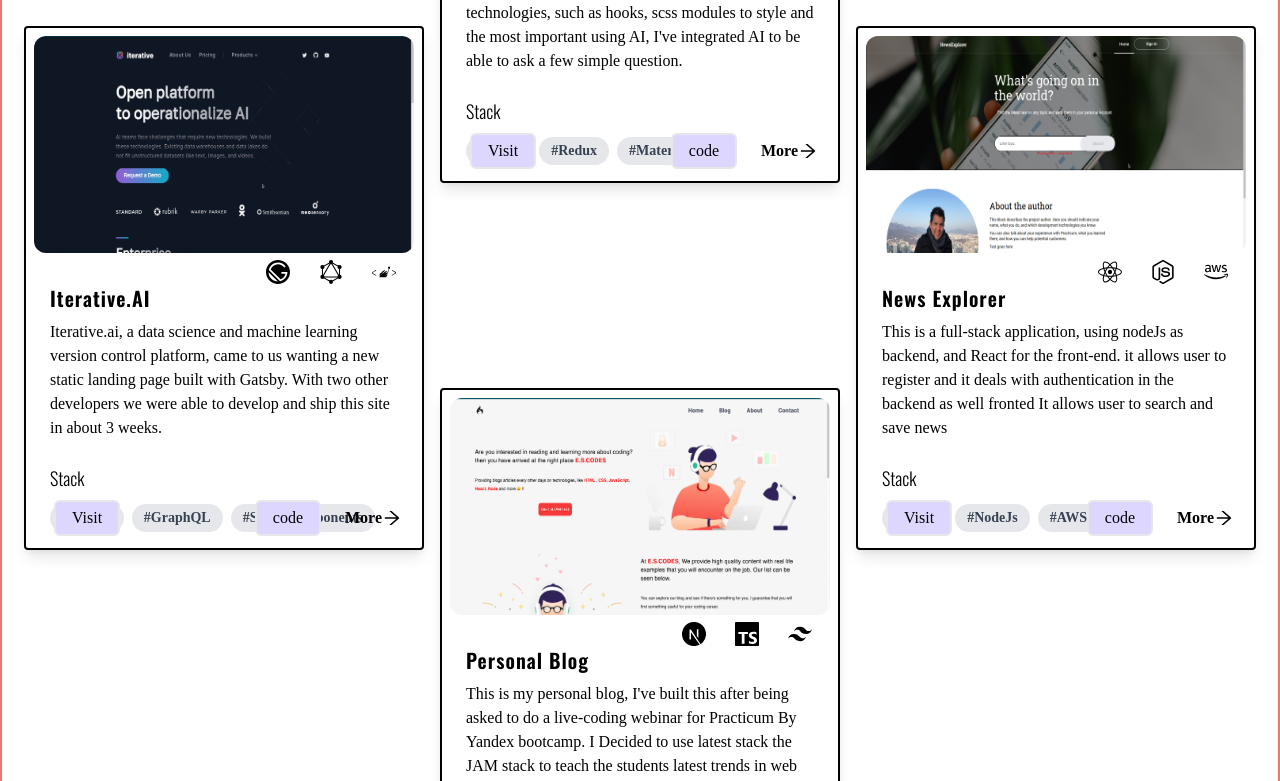
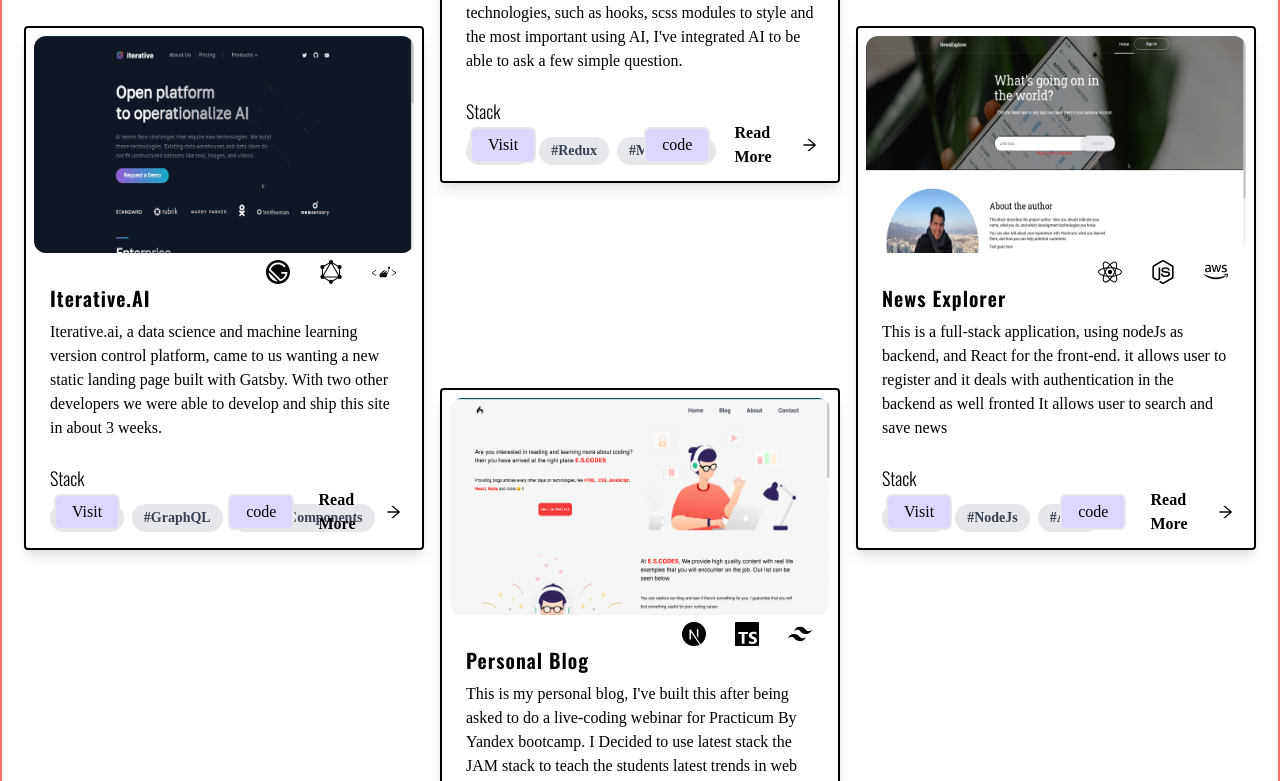
Before and after one commit to enyelsequeira/next-portfolio, a Next.js app: page / in a window 1280 px wide. Shown: the part 1209-1990 px from the top of the page. Built offline with nearby package versions, Linux system fonts and the light colour scheme; a web font is replaced by a local one; what @tailwindcss/typography would draw is missing.

Commit message:
ligthouse

```diff
--- a/src/components/About/About.tsx
+++ b/src/components/About/About.tsx
@@ -17,7 +17,7 @@ const About = (): JSX.Element => {
         <p className="font-body text-base md:text-xl tracking-wide mb-3">
           I've worked with a wide range of people from different backgrounds and demographics. This has enabled me to adapt and become <span className="font-extrabold text-light-accent dark:text-d-accent ">flexible</span> in the workplace.
         </p>
-        <a  href="https://next-tailwind-blog-git-main-enyelsequeira.vercel.app/about" target="_blank" className="bg-light-accent font-body text-t-ternary hover:bg-t-ternary hover:text-t-base dark:bg-d-accent dark:text-d-third text-xl py-1 px-4 rounded-md dark:hover:bg-d-t-base focus:outline-none focus:ring-2 focus:ring-purple-600 focus:ring-opacity-50 flex w-max mx-auto my-6 ">Find More</a>
+        <a rel="noreferrer" href="https://next-tailwind-blog-git-main-enyelsequeira.vercel.app/about" target="_blank" className="bg-light-accent font-body text-t-ternary hover:bg-t-ternary hover:text-t-base dark:bg-d-accent dark:text-d-third text-xl py-1 px-4 rounded-md dark:hover:bg-d-t-base focus:outline-none focus:ring-2 focus:ring-purple-600 focus:ring-opacity-50 flex w-max mx-auto my-6 ">Find More</a>
       </div>
 
     </div>
--- a/src/components/Cards/Cards.tsx
+++ b/src/components/Cards/Cards.tsx
@@ -94,7 +94,7 @@ const Cards = ({ data }: Projects): JSX.Element => {
                   </div>
                   <motion.div className="cursor-pointer font-extrabold hover:text-light-accent dark:hover:text-red-400 flex" animate={arrowAnimation}>
                     <Link as={`/projects/${project.slug}`} href={`/projects/[slug]`} >
-                      <a className="flex items-center ml-2 pl-2" > More  <AiOutlineArrowRight className="text-xl"  /> </a>
+                      <a className="flex items-center ml-2 pl-2" > Read More  <AiOutlineArrowRight className="text-xl"  /> </a>
                     </Link>
                   </motion.div>
 
--- a/src/components/MarkdownComponents/MarkdownComponents.tsx
+++ b/src/components/MarkdownComponents/MarkdownComponents.tsx
@@ -13,7 +13,7 @@ const MarkdownComponents = {
   h2: (props) => <h2 {...props} />,
   a: (props) => {
     // console.log("children", props)
-    return <a className="no-underline capitalize" target={isOuterLink(props.children)} href={props.href}>{props.children}</a>
+    return <a className="no-underline capitalize" target={isOuterLink(props.children)} rel="noreferrer" href={props.href}>{props.children}</a>
   },
   span: (props) => {
     return <span className="text-t-ternary ">{props.children}</span>
--- a/src/pages/contact.tsx
+++ b/src/pages/contact.tsx
@@ -38,6 +38,7 @@ const Form = () => {
     },
   });
   return (
+    // adding a comment
     <>
     <NextSeo
       title="Contact to reach Enyel Sequeira"
```
